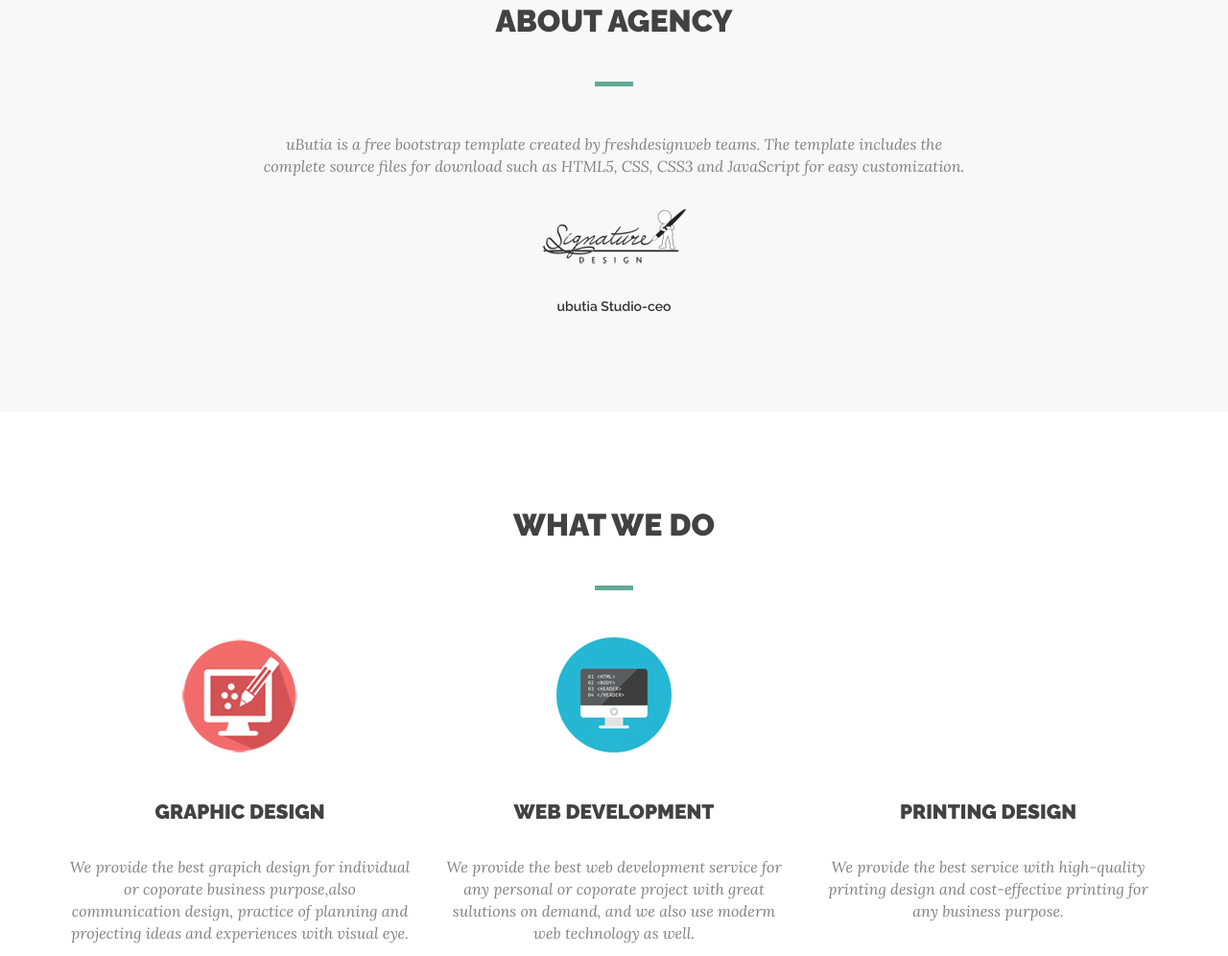
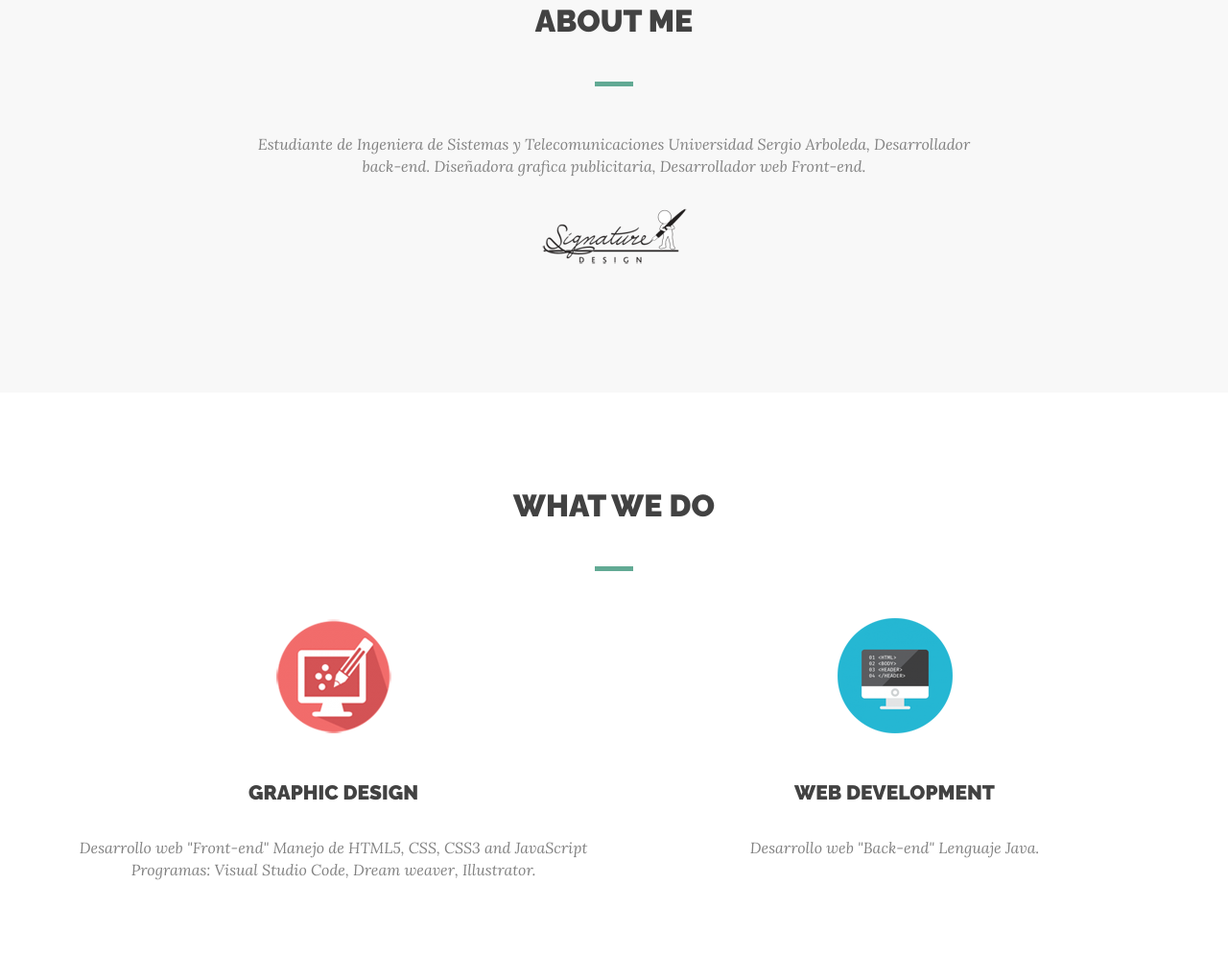
Before and after one commit to laura12r/laura12r.github.io, a plain HTML site: page LauraDaniela/index.html in a window 1280 px wide. Shown: the part 896-1892 px from the top of the page at 96% size. Drawn offline with nearby package versions, Linux system fonts and the light colour scheme.

Commit message:
mas cambios

```diff
--- a/LauraDaniela/index.html
+++ b/LauraDaniela/index.html
@@ -55,7 +55,7 @@
                             <div class="intro">
                                 <h1>Laura Daniela R.R</h1>
                                 <p>Diseño y programación</p>
-                                <a class="btn ubutia-btn" href="#">Explore us</a>
+
                             </div>
                         </div>
                     </div>
@@ -65,13 +65,13 @@
                 <div class="container">
                     <div class="row">
                         <div class="col-sm-8 col-sm-offset-2">
-                            <h2 class="title">About agency</h2>
+                            <h2 class="title">About me</h2>
                             <p>
-                              uButia is a free bootstrap template created by freshdesignweb teams. The template includes the complete source files for download such as HTML5, CSS, CSS3 and JavaScript for easy customization.
+                                Estudiante de Ingeniera de Sistemas y Telecomunicaciones Universidad Sergio Arboleda, Desarrollador back-end.
+                                Diseñadora grafica publicitaria, Desarrollador web Front-end.
                             </p>
                             <img src="assets/images/signature.png">
-                            <span>ubutia Studio-ceo</span>
-                        </div>
+                           </div>
                     </div>
                 </div>
             </section>
@@ -79,7 +79,7 @@
                 <div class="container">
                     <h2 class="title">What we do</h2>
                     <div class="row">
-                        <div class="col-sm-4">
+                        <div class="col-sm-6">
                             <div class="ubutia-card">
                                 <div class="ubutia-card-header">
                                     <div class="card-icon">
@@ -89,12 +89,14 @@
                                 <div class="ubutia-card-content">
                                     <h3>Graphic Design</h3>
                                     <p>
-                                       We provide the best grapich design for individual or coporate business purpose,also communication design, practice of planning and projecting ideas and experiences with visual eye.
+                                      Desarrollo web "Front-end"
+                                      Manejo de HTML5, CSS, CSS3 and JavaScript
+                                      Programas: Visual Studio Code, Dream weaver, Illustrator.
                                     </p>
                                 </div>
                             </div>
                         </div>
-                        <div class="col-sm-4">
+                        <div class="col-sm-6">
                             <div class="ubutia-card">
                                 <div class="ubutia-card-header">
                                     <div class="card-icon">
@@ -104,27 +106,14 @@
                                 <div class="ubutia-card-content">
                                     <h3>Web Development</h3>
                                     <p>
-                                        We provide the best web development service for any personal or coporate project with great sulutions on demand, and we also use moderm web technology as well.
+                                    Desarrollo web "Back-end"
+                                      Lenguaje Java.
+
                                     </p>
                                 </div>
                             </div>
                         </div>
-                        <div class="col-sm-4">
-                            <div class="ubutia-card">
-                                <div class="ubutia-card-header">
-                                    <div class="card-icon">
-                                        <span class="printing" aria-hidden="true"></span>
-                                    </div>
-                                </div>
-                                <div class="ubutia-card-content">
-                                    <h3>Printing Design</h3>
-                                    <p>
-                                        We provide the best service with high-quality printing design and cost-effective printing for any business purpose.
-                                    </p>
-                                </div>
-                            </div>
-                        </div>
-                    </div>
+                     </div>
                 </div>
             </section>
             <section id="expertise" class="expert">
```
